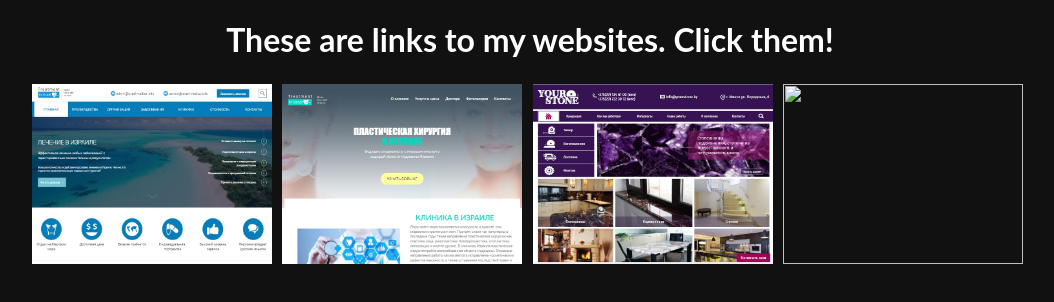
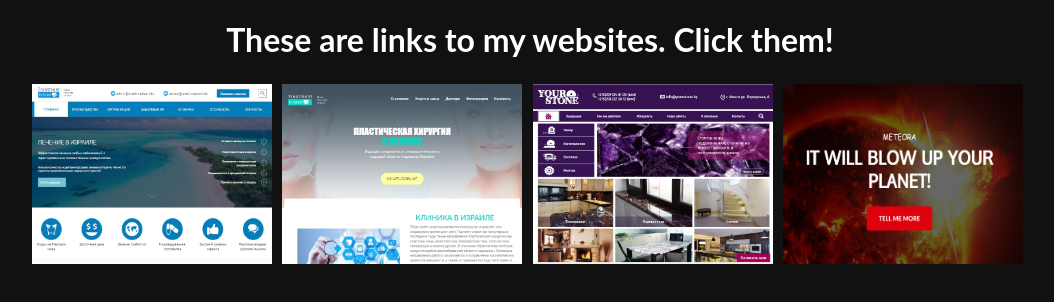
Before and after one commit to arsafab/arsafab.github.io, a plain HTML site: page index.html in a window 1280 px wide. Shown: the whole page, without its empty margins (110-1164 px from the left). Drawn offline with Linux system fonts and the light colour scheme.

Commit message:
add game

```diff
--- a/index.html
+++ b/index.html
@@ -124,7 +124,7 @@
       <li class="item"><a href="https://israel-medical.info/"><img src="images/im.jpg" alt="" /></a></li>
       <li class="item"><a href="https://israel-plastic.ru/"><img src="images/ip.jpg" alt="" /></a></li>
       <li class="item"><a href="https://yourstone.by/"><img src="images/your.jpg" alt="" /></a></li>
-      <li class="item"><a href="https://arsafab.github.io/meteora/"><img src="images/game.jpg" alt="" /></a></li>
+      <li class="item"><a href="https://arsafab.github.io/meteora/"><img src="images/game.png" alt="" /></a></li>
     </ul>
   </div>
 
```
